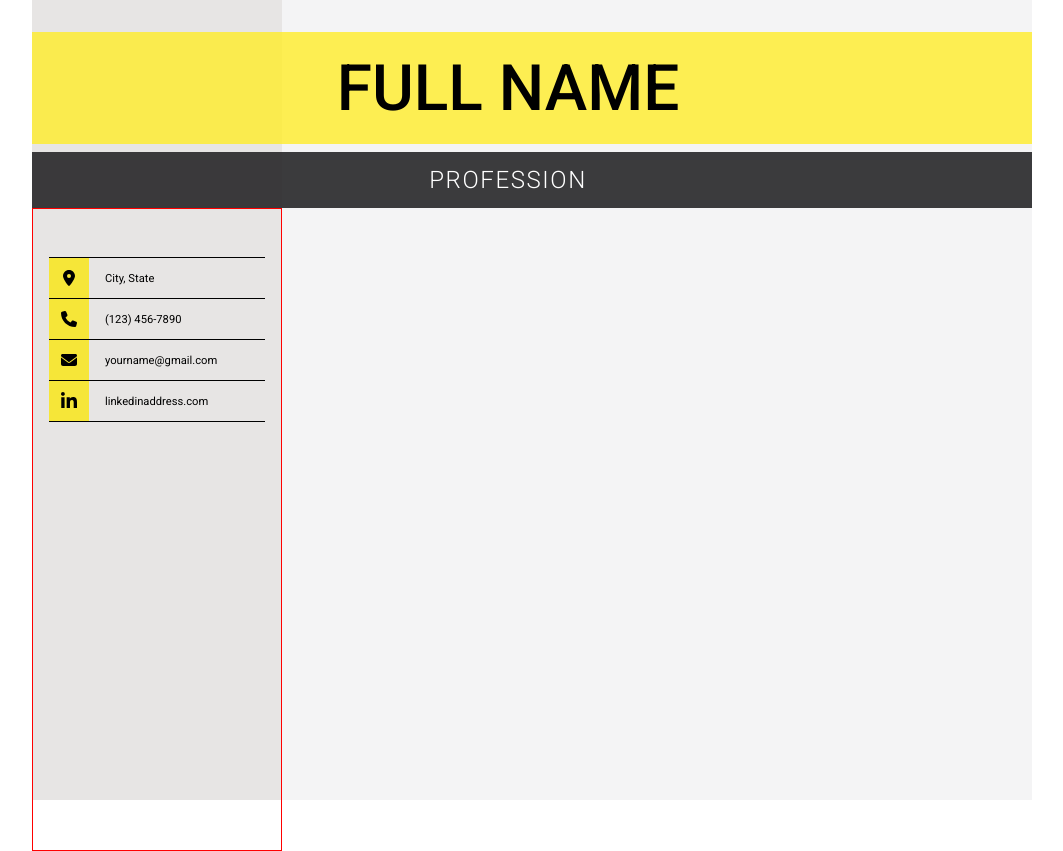
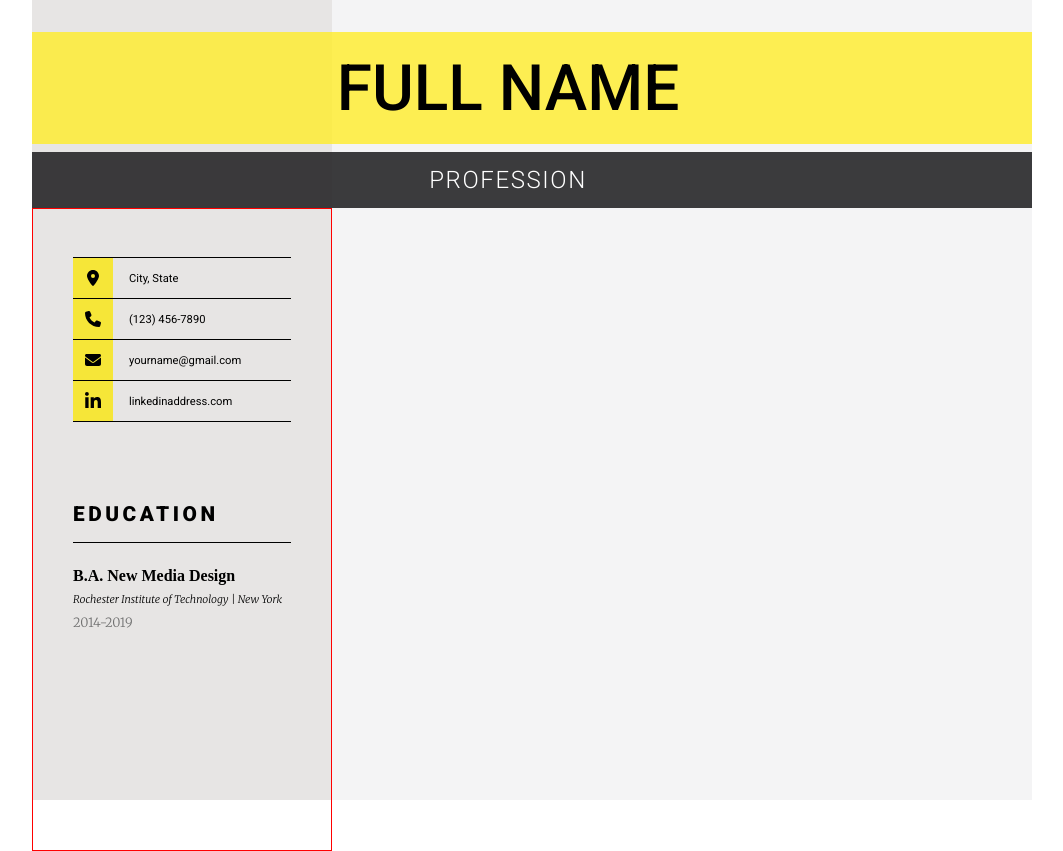
Before and after one commit to v-sudo29/cv-application, a React (Create React App) app: page / in a window 1280 px wide. Shown: the whole page, without its empty margins (108-1171 px from the left). Built offline with nearby package versions, Linux system fonts and the light colour scheme.

Commit message:
Create skeleton for education content

```diff
--- a/src/components/sidebar/education/Education.js
+++ b/src/components/sidebar/education/Education.js
@@ -1,6 +1,14 @@
 export default function Education() {
   return (
-    <>
-    </>
+    <div className='education-div'>
+      <div className='education-title'>EDUCATION</div>
+      <div className='education-content'>
+        <div className='credential-div'>
+          <div className='credential-name'>B.A. New Media Design</div>
+          <div className='university-name'>Rochester Institute of Technology | New York</div>
+          <div className='university-years'>2014-2019</div>
+        </div>
+      </div>
+    </div>
   )
 }
--- a/src/styles/App.css
+++ b/src/styles/App.css
@@ -1,4 +1,5 @@
 @import url('https://fonts.googleapis.com/css2?family=Roboto:wght@100;300;400;500;700;900&display=swap');
+@import url('https://fonts.googleapis.com/css2?family=Merriweather:ital,wght@0,300;0,400;0,700;0,900;1,300;1,400;1,700;1,900&display=swap');
 
 #root {
   display: flex;
@@ -16,7 +17,7 @@
   background: linear-gradient(
     to right,
     #e7e5e4 0%,
-    #e7e5e4 25%,
+    #e7e5e4 30%,
     #f4f4f5 0%,
     #f4f4f5 100%
     );
@@ -67,9 +68,12 @@
 
 /* Sidebar */
 .sidebar-div {
-  width: 21.6%;
+  display: flex;
+  flex-direction: column;
+  width: 21.8%;
   height: 76.1%;
-  padding: 1rem 1rem;
+  padding: 1rem 2.5rem;
+  gap: 4rem;
   border: 1px solid red;
 }
 
@@ -113,6 +117,49 @@
   flex: 1;
 }
 
+/* Education Info */
+.education-div {
+  display: flex;
+  flex-direction: column;
+  gap: 1.5rem;
+  text-align: left;
+}
+
+.education-title {
+  font-size: 1.3rem;
+  font-weight: 900;
+  letter-spacing: 0.22rem;
+  padding: 1rem 0rem;
+  border-bottom: 1px solid black;
+}
+
+.credential-div {
+  font-family: 'Times New Roman', Times, serif;
+  display: flex;
+  flex-direction: column;
+  gap: 0.5rem;
+}
+
+.credential-name {
+  font-size: 1rem;
+  font-weight: 600;
+}
+
+.university-name, .university-years {
+  font-family: 'Merriweather', serif;
+}
+
+.university-name {
+  font-size: 0.66rem;
+  font-weight: 200;
+  font-style: italic;
+}
+
+.university-years {
+  font-size: 0.8rem;
+  font-weight: 200;
+  color:rgb(112, 112, 112)
+}
 /* Edit icon */
 .fa-pen-to-square {
   color: transparent;
```
